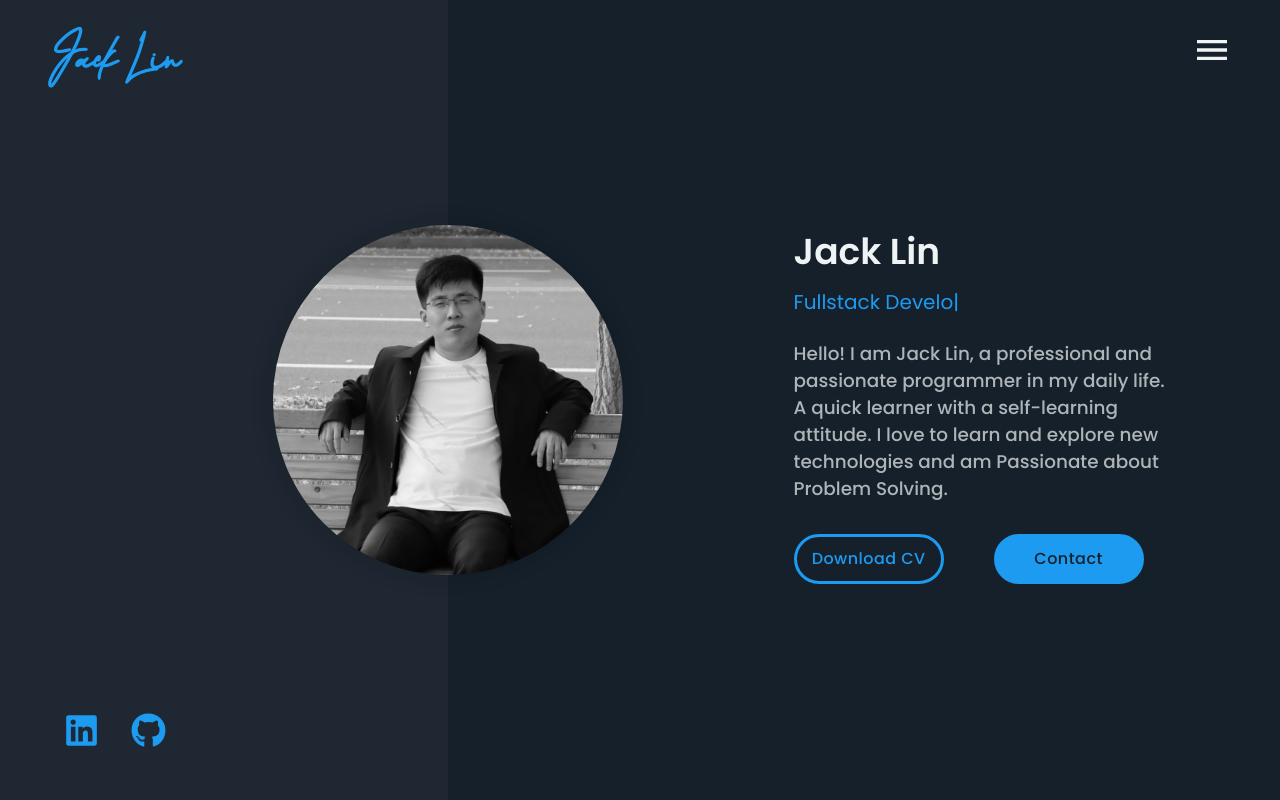
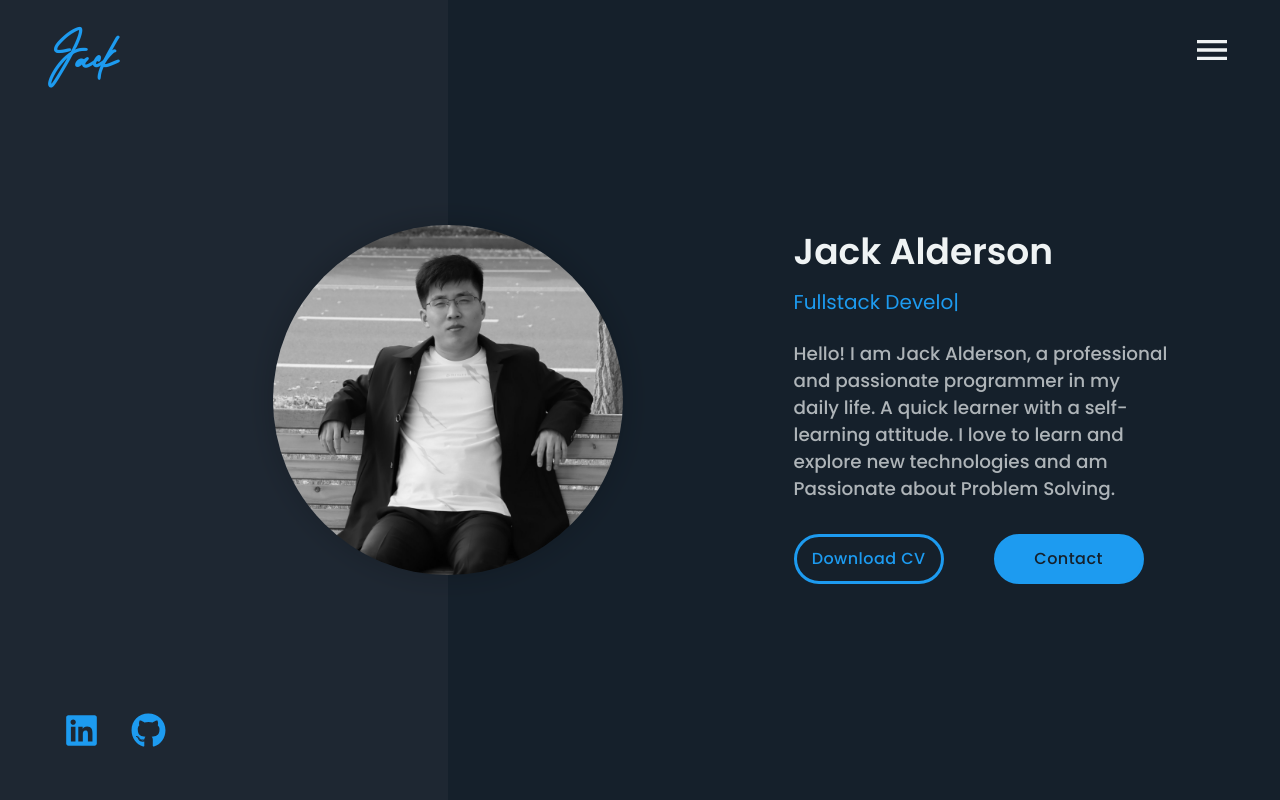
Before and after one commit to jacklindev/my-portfolio, a React (Create React App) app: page / in a window 1280 px wide. Shown: the top 800 px of the page. Built offline with nearby package versions, Linux system fonts and the light colour scheme; a web font is replaced by a local one.

Commit message:
update name and social links

```diff
--- a/public/index.html
+++ b/public/index.html
@@ -5,43 +5,43 @@
     <link rel="icon" href="%PUBLIC_URL%/favicon.png" />
     <meta name="viewport" content="width=device-width, initial-scale=1" />
     <meta name="theme-color" content="#000000" />
-    <meta name="description" content="This is Jack Lin's Portfolio Website" />
+    <meta name="description" content="This is Jack Alderson's Portfolio Website" />
     <link rel="apple-touch-icon" href="%PUBLIC_URL%/favicon.png" />
     <link rel="manifest" href="%PUBLIC_URL%/manifest.json" />
 
     <meta
       name="description"
-      content="Hello! I am Jack Lin, a professional and passionate programmer in my daily life. A quick learner with a self-learning attitude. I love to learn and explore new technologies and am Passionate about Problem Solving."
+      content="Hello! I am Jack Alderson, a professional and passionate programmer in my daily life. A quick learner with a self-learning attitude. I love to learn and explore new technologies and am Passionate about Problem Solving."
     />
-    <meta property="og:site_name" content="Jack Lin - Senior Frontend Engineer" />
-    <meta property="og:title" content="Jack Lin - Senior Frontend Engineer" />
-    <meta property="og:url" content="https://jack-lin.netlify.app/" />
+    <meta property="og:site_name" content="Jack Alderson - Senior Frontend Engineer" />
+    <meta property="og:title" content="Jack Alderson - Senior Frontend Engineer" />
+    <meta property="og:url" content="https://jack-alderson.netlify.app/" />
     <meta property="og:type" content="website" />
     <meta
       property="og:description"
-      content="Hello! I am Jack Lin, a professional and passionate programmer in my daily life. A quick learner with a self-learning attitude. I love to learn and explore new technologies and am Passionate about Problem Solving."
+      content="Hello! I am Jack Alderson, a professional and passionate programmer in my daily life. A quick learner with a self-learning attitude. I love to learn and explore new technologies and am Passionate about Problem Solving."
     />
 
-    <meta itemprop="name" content="JACK LIN - Senior Frontend Engineer" />
-    <meta itemprop="url" content="https://jack-lin.netlify.app/" />
+    <meta itemprop="name" content="JACK Alderson - Senior Frontend Engineer" />
+    <meta itemprop="url" content="https://jack-alderson.netlify.app/" />
     <meta
       itemprop="description"
-      content="Hello! I am Jack Lin, a professional and passionate programmer in my daily life. A quick learner with a self-learning attitude. I love to learn and explore new technologies and am Passionate about Problem Solving."
+      content="Hello! I am Jack Alderson, a professional and passionate programmer in my daily life. A quick learner with a self-learning attitude. I love to learn and explore new technologies and am Passionate about Problem Solving."
     />
     <meta itemprop="thumbnailUrl" content="" />
 
     <meta
       name="linkedin:url"
-      content="https://www.linkedin.com/in/jack-lin-3295a11b1/"
+      content="https://www.linkedin.com/in/jack-l-3295a11b1/"
     />
-    <meta name="twitter:title" content="JACK LIN" />
+    <meta name="twitter:title" content="JACK Alderson" />
     <meta
       name="twitter:description"
-      content="Hello! I am Jack Lin, a professional and passionate programmer in my daily life. A quick learner with a self-learning attitude. I love to learn and explore new technologies and am Passionate about Problem Solving."
+      content="Hello! I am Jack Alderson, a professional and passionate programmer in my daily life. A quick learner with a self-learning attitude. I love to learn and explore new technologies and am Passionate about Problem Solving."
     />
     <meta name="twitter:card" content="summary" />
 
-    <title>JACK LIN - Senior Frontend Engineer</title>
+    <title>JACK Alderson - Senior Frontend Engineer</title>
   </head>
   <body>
     <noscript>You need to enable JavaScript to run this app.</noscript>
--- a/src/data/aboutData.js
+++ b/src/data/aboutData.js
@@ -1,7 +1,7 @@
 export const aboutData = {
   title: "Who I am",
   description1:
-    "My name is JACK LIN. I'm a Software Developer based in United States.",
+    "My name is JACK Alderson. I'm a Software Developer based in United States.",
   description2: `
         Seasoned and passionate Web Developer with 10 years of experience in building web applications with JavaScript libraries and frameworks like React.js and Vue.js.
         <br />
--- a/src/data/headerData.js
+++ b/src/data/headerData.js
@@ -1,8 +1,8 @@
 export const headerData = {
-  name: "Jack Lin",
+  name: "Jack Alderson",
   title: "Hello! I am",
   desciption:
-    "Hello! I am Jack Lin, a professional and passionate programmer in my daily life. A quick learner with a self-learning attitude. I love to learn and explore new technologies and am Passionate about Problem Solving. ",
+    "Hello! I am Jack Alderson, a professional and passionate programmer in my daily life. A quick learner with a self-learning attitude. I love to learn and explore new technologies and am Passionate about Problem Solving. ",
   image: "/me.JPG",
   resumePdf:
     "https://drive.google.com/file/d/1ahZbcMvBrubaxl99ascN7tHqnLvTYd4N/view",
--- a/src/data/socialsData.js
+++ b/src/data/socialsData.js
@@ -1,7 +1,7 @@
 export const socialsData = {
     github: 'https://github.com/jacklindev',
     facebook: '',
-    linkedIn: 'https://www.linkedin.com/in/jack-lin-3295a11b1/',
+    linkedIn: 'https://www.linkedin.com/in/jack-l-3295a11b1/',
     twitter: '',
     medium: '',
     stackOverflow: '',
```
